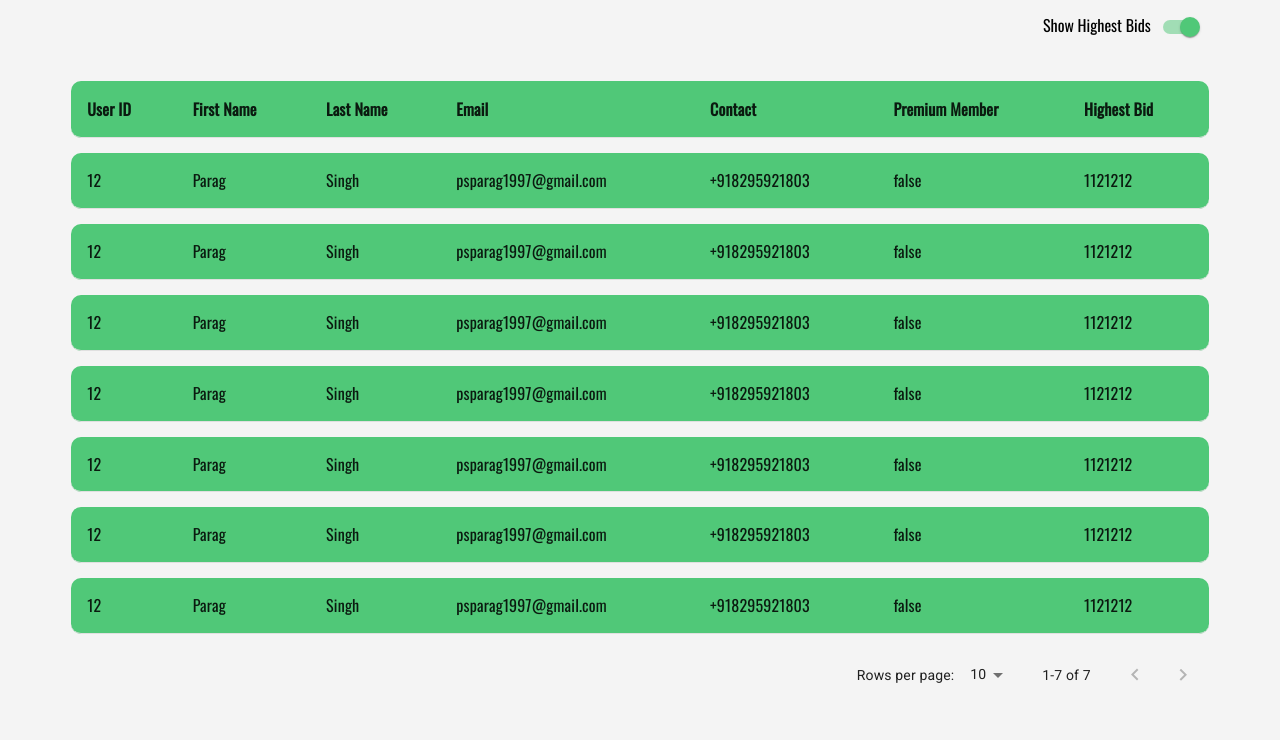
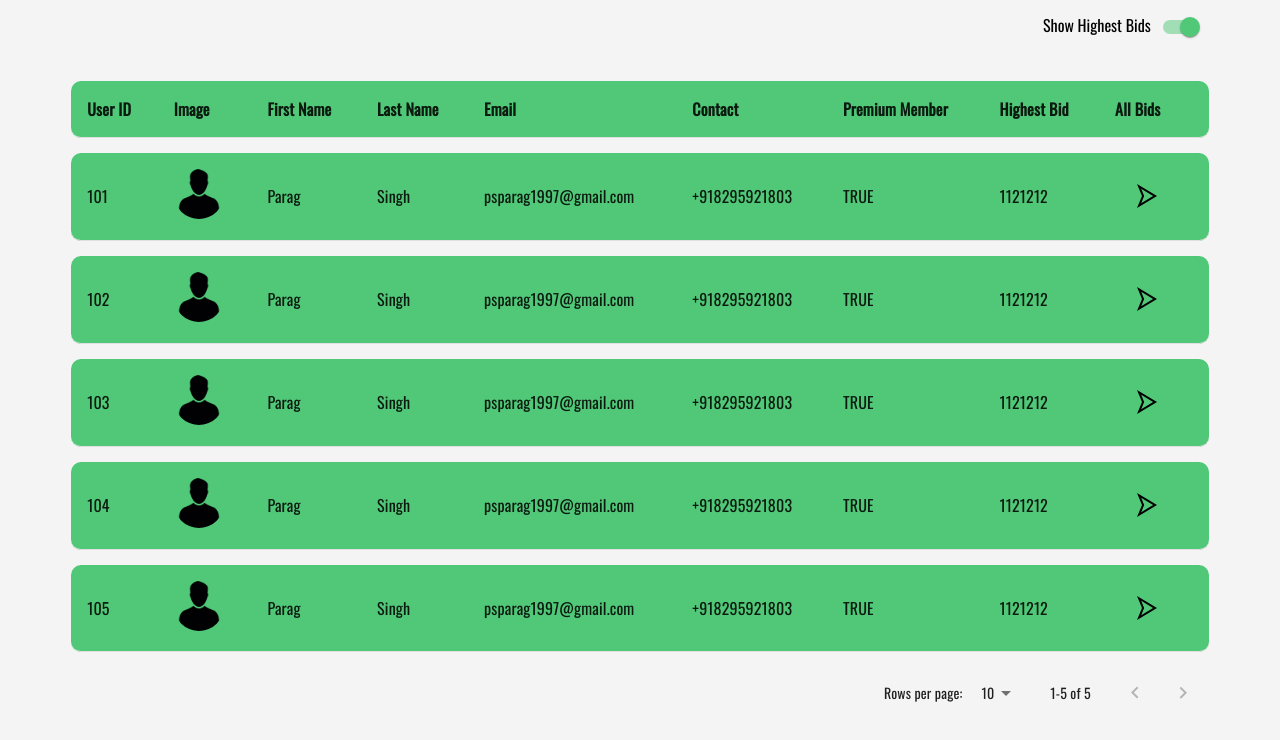
Before and after one commit to hi-ParagSingh/TravClan, a React (Create React App) app in the folder travclan/: page / in a window 1280 px wide. Shown: the top 740 px of the page. Built offline with nearby package versions, Linux system fonts and the light colour scheme; no server answers.

Commit message:
User Image and Button added

```diff
--- a/travclan/src/components/singleBidder.js
+++ b/travclan/src/components/singleBidder.js
@@ -8,7 +8,9 @@ import TableHead from "@material-ui/core/TableHead";
 import TableRow from "@material-ui/core/TableRow";
 import TablePagination from "@material-ui/core/TablePagination";
 import Paper from "@material-ui/core/Paper";
-
+import { Button } from '@material-ui/core';
+import arrow from '../assets/right.svg'
+import user from '../assets/user.png'
 const useStyles = makeStyles({
     table: {
         minWidth: 650
@@ -19,69 +21,55 @@ const SingleBidder = (props) => {
 
     var apiRes = [
         {
-            userId: 12,
+            userId: 101,
+            imageSrc: user,
             firstName: 'Parag',
             lastName: "Singh",
             email: "psparag1997@gmail.com",
             phone: "+918295921803",
-            hasPremium: false,
+            hasPremium: true,
             bids: [11111, 145555, 1121212]
         },
         {
-            userId: 12,
+            userId: 102,
+            imageSrc: user,
             firstName: 'Parag',
             lastName: "Singh",
             email: "psparag1997@gmail.com",
             phone: "+918295921803",
-            hasPremium: false,
+            hasPremium: true,
             bids: [11111, 145555, 1121212]
         },
         {
-            userId: 12,
+            userId: 103,
+            imageSrc: user,
             firstName: 'Parag',
             lastName: "Singh",
             email: "psparag1997@gmail.com",
             phone: "+918295921803",
-            hasPremium: false,
+            hasPremium: true,
             bids: [11111, 145555, 1121212]
         },
         {
-            userId: 12,
+            userId: 104,
+            imageSrc: user,
             firstName: 'Parag',
             lastName: "Singh",
             email: "psparag1997@gmail.com",
             phone: "+918295921803",
-            hasPremium: false,
+            hasPremium: true,
             bids: [11111, 145555, 1121212]
         },
         {
-            userId: 12,
+            userId: 105,
+            imageSrc: user,
             firstName: 'Parag',
             lastName: "Singh",
             email: "psparag1997@gmail.com",
             phone: "+918295921803",
-            hasPremium: false,
+            hasPremium: true,
             bids: [11111, 145555, 1121212]
         },
-        {
-            userId: 12,
-            firstName: 'Parag',
-            lastName: "Singh",
-            email: "psparag1997@gmail.com",
-            phone: "+918295921803",
-            hasPremium: false,
-            bids: [11111, 145555, 1121212]
-        },
-        {
-            userId: 12,
-            firstName: 'Parag',
-            lastName: "Singh",
-            email: "psparag1997@gmail.com",
-            phone: "+918295921803",
-            hasPremium: false,
-            bids: [11111, 145555, 1121212]
-        },
-
     ];
 
     const classes = useStyles();
@@ -105,12 +93,14 @@ const SingleBidder = (props) => {
                 <TableHead>
                     <TableRow>
                         <TableCell>User ID</TableCell>
+                        <TableCell>Image</TableCell>
                         <TableCell align="left">First Name</TableCell>
                         <TableCell align="left">Last Name</TableCell>
                         <TableCell align="left">Email</TableCell>
                         <TableCell align="left">Contact</TableCell>
                         <TableCell align="left">Premium Member</TableCell>
-                        <TableCell align="left">{props.toogleState? 'Highest Bid': 'Lowest Bid'}</TableCell>
+                        <TableCell align="left">{props.toogleState ? 'Highest Bid' : 'Lowest Bid'}</TableCell>
+                        <TableCell align="left">All Bids</TableCell>
                     </TableRow>
                 </TableHead>
                 <TableBody>
@@ -121,12 +111,14 @@ const SingleBidder = (props) => {
                                 <TableCell component="th" scope="row">
                                     {row.userId}
                                 </TableCell>
+                                <TableCell align="left"><img src={row.imageSrc} alt="" srcset="" className="userImage"/></TableCell>
                                 <TableCell align="left">{row.firstName}</TableCell>
                                 <TableCell align="left">{row.lastName}</TableCell>
                                 <TableCell align="left">{row.email}</TableCell>
                                 <TableCell align="left">{row.phone}</TableCell>
-                            <TableCell align="left">{row.hasPremium.toString()}</TableCell>
-                            <TableCell align="left">{props.toogleState? Math.max(...row.bids): Math.min(...row.bids)}</TableCell>
+                                <TableCell align="left">{row.hasPremium.toString().toUpperCase()}</TableCell>
+                                <TableCell align="left">{props.toogleState ? Math.max(...row.bids) : Math.min(...row.bids)}</TableCell>
+                                <TableCell align="left"><Button variant="text"><img src={arrow} alt="" /></Button></TableCell>
                             </TableRow>
                         ))}
                 </TableBody>
--- a/travclan/src/index.css
+++ b/travclan/src/index.css
@@ -1,50 +1,70 @@
 @import url('https://fonts.googleapis.com/css2?family=Oswald&display=swap');
 
-body,html{
+body,
+html {
   background-color: #f4f4f4;
   font-family: 'Oswald', sans-serif !important;
 }
-.MuiTableCell-root{
+
+.MuiTableCell-root,
+.MuiTablePagination-select,
+.MuiTypography-body2 {
   font-family: 'Oswald', sans-serif !important;
 }
 
-#root{
+#root {
   width: 90%;
   margin: 0 auto;
 }
-.MuiPaper-root{
+
+.MuiPaper-root {
   background-color: transparent !important;
   box-shadow: none !important;
 }
-.MuiTable-root{
+
+.MuiTable-root {
   border-spacing: 0px 15px !important;
   border-collapse: separate !important;
 }
-.MuiTableRow-root{
+
+.MuiTableRow-root {
   background-color: #50C878;
 
 }
-.MuiTableCell-head{
+
+.MuiTableCell-head {
   font-weight: bold !important;
 }
-.MuiTableCell-root{
+
+.MuiTableCell-root {
   font-size: 1rem !important;
 }
+
 td:first-child,
 th:first-child {
   border-radius: 10px 0 0 10px;
 }
+
 td:last-child,
 th:last-child {
   border-radius: 0 10px 10px 0;
 }
-.toggleButton{
+
+.toggleButton {
   text-align: right;
   margin-bottom: 20px;
 }
-.MuiSwitch-colorSecondary.Mui-checked + .MuiSwitch-track{
+
+.MuiSwitch-colorSecondary.Mui-checked+.MuiSwitch-track {
   background-color: #50C878 !important;
 }
-.MuiSwitch-colorSecondary.Mui-checked{
+
+.MuiSwitch-colorSecondary.Mui-checked {
   color: #50C878 !important;
 }
+.userImage{
+  width: 50px;
+  height: 50px;
+  border-radius: 50%;
+  object-fit: cover;
+}
```
Also changed, not shown: travclan/src/assets/right.svg (added), travclan/src/assets/user.png (added). Lines whose indentation alone changed are shown as unchanged.
